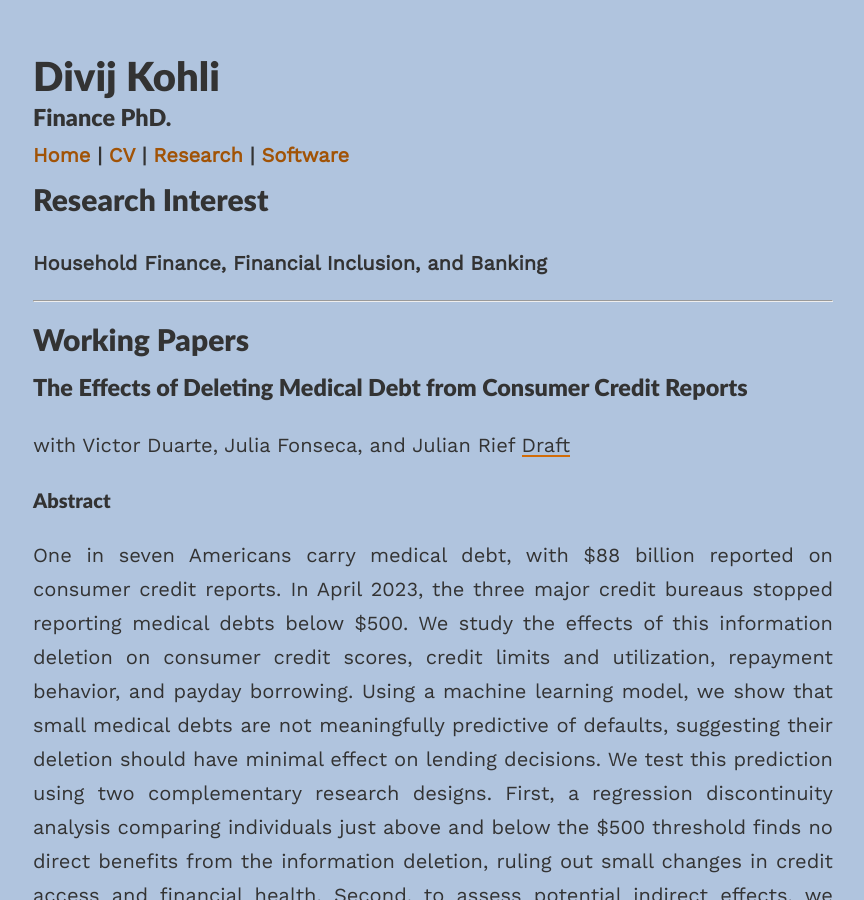
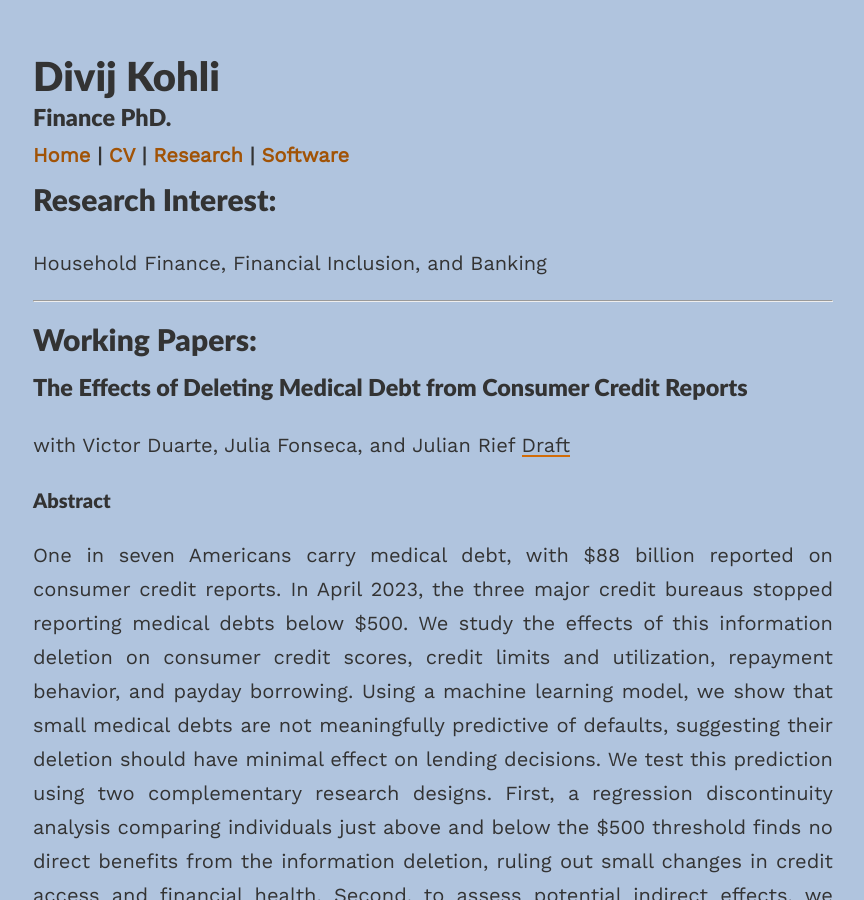
Before and after one commit to divijkohli/divijkohli.github.io, a Jekyll site: the page built from _pages/research.md, in a window 1280 px wide and 900 px high. Shown: the whole window, without its empty margins (207-1071 px from the left). Built offline with Jekyll 4.4.1, drawn with Linux system fonts in a browser that asks for light colours; nearby versions of some CDN libraries; some of the changed text lies outside the part shown.

```diff
--- a/_pages/research.md
+++ b/_pages/research.md
@@ -4,14 +4,12 @@ title: "Research"
 permalink: /research/
 ---
 
-## Research Interest
-**Household Finance, Financial Inclusion, and Banking**
+## Research Interest:
+Household Finance, Financial Inclusion, and Banking
 
 ---
 
-## Working Papers
-
-
+## Working Papers:
 
 ### The Effects of Deleting Medical Debt from Consumer Credit Reports
 with Victor Duarte, Julia Fonseca, and Julian Rief [Draft]( {{ site.baseurl }}/DFKR_2025_03.pdf )
@@ -37,7 +35,7 @@ Presented at: Financial Management Association 2024 Annual Meeting (coauthor), U
 
 ---
 
-## Works in Progress
+## Works in Progress:
 
 ### The Other Half: Monetary Policy Transmission for Households without Mortgages
 with Justin Mohr and Yucheng Zhou
```
